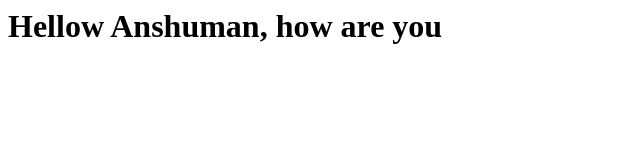
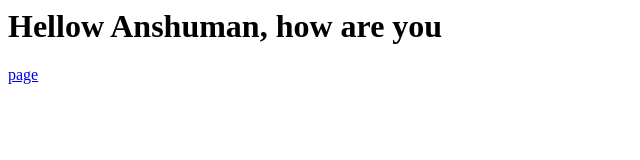
Before and after one commit to AnshumanKumar4554/Masti_With_Javascript, a plain HTML site: page index.html in a window 1280 px wide. Shown: the full height of the page, 0-640 px from the left. Drawn offline with Linux system fonts and the light colour scheme.

Commit message:
Update index.html

```diff
--- a/index.html
+++ b/index.html
@@ -1 +1,2 @@
 <h1>Hellow Anshuman, how are you</h1>
+<a href="about.html">page</a>
```
